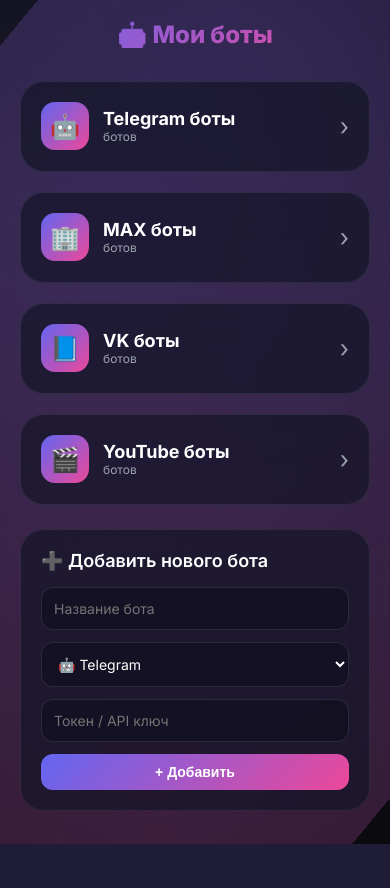
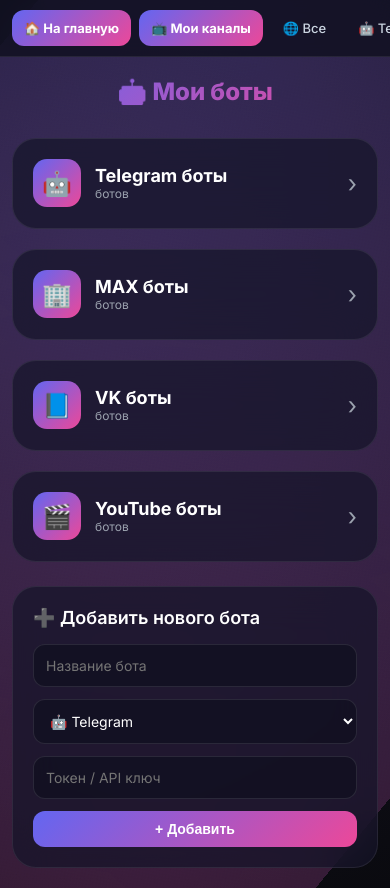
Before and after one commit to kavunewg/Telegram-Poster, a Python web app: template templates/my_bots.html in a window 390 px wide. Before the commit the page ends 844 px from the top, so only its background shows below. Run offline with Jinja, Linux system fonts and the light colour scheme; the template is opened without the code that fills it, so the values that code supplies are empty.

Commit message:
fix: make sidebar navigation fully usable on mobile

```diff
--- a/templates/my_bots.html
+++ b/templates/my_bots.html
@@ -428,8 +428,31 @@ select.input{
 }
 
 @media(max-width:900px){
-    .sidebar{display:none;}
-    .main{padding:20px;}
+    body{display:block;}
+    .sidebar{
+        display:flex;
+        width:100%;
+        height:auto;
+        position:sticky;
+        top:0;
+        padding:10px 12px;
+        gap:8px;
+        overflow-x:auto;
+        border-right:none;
+        border-bottom:1px solid rgba(255,255,255,0.08);
+        white-space:nowrap;
+    }
+    .sidebar .divider{display:none;}
+    .sidebar .nav-btn,
+    .sidebar .menu-item{
+        flex:0 0 auto;
+        margin-bottom:0;
+        width:auto;
+        padding:10px 12px;
+        border-radius:12px;
+        font-size:13px;
+    }
+    .main{padding:20px 12px; max-height:none;}
     .form{grid-template-columns:1fr;}
     .title{font-size:24px;}
 }
```
Also changed, not shown: templates/my_channels.html (+25 -2 lines), templates/scheduled_posts.html (+24 -2 lines), templates/stats.html (+24 -2 lines), templates/user_dashboard.html (+24 -2 lines).
